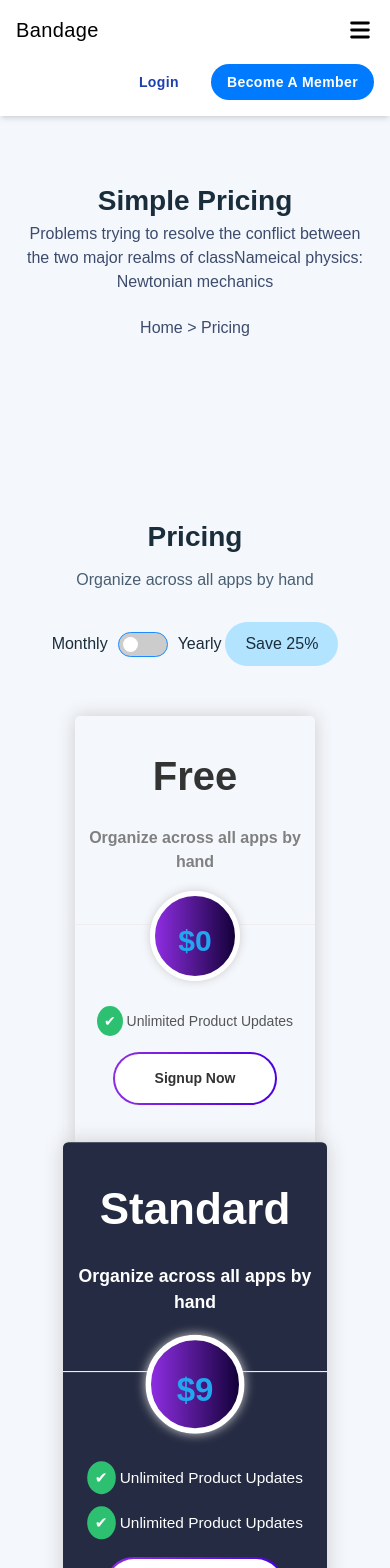
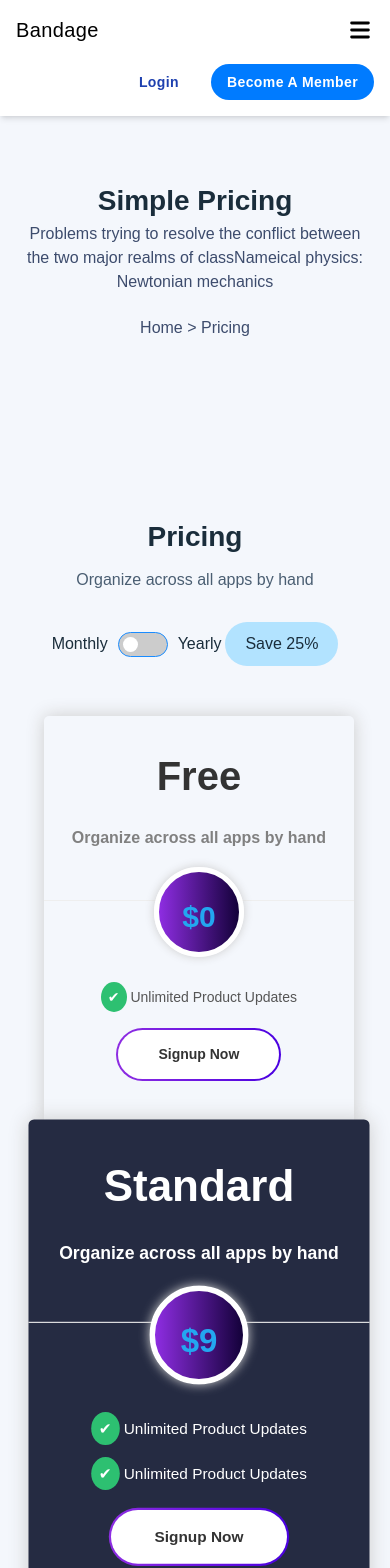
Before and after one commit to AhmedMemon1234/Documentation, a Next.js app: page /SimplePrice in a window 390 px wide. Shown: the top 1568 px of the page. Built offline with nearby package versions, Linux system fonts and the light colour scheme.

Commit message:
FinalHackathon

```diff
--- a/src/app/globals.css
+++ b/src/app/globals.css
@@ -2650,10 +2650,11 @@ color: gray;
   .pricing-card {
     width: 100%;
   }
+
   .wrapper{
-    justify-self: center;
     grid-template-columns: repeat(1,1fr);
-    width: 80%;
+    width: 100%;
+    margin-left: 1vw;
 }
 
 #brand{
```
